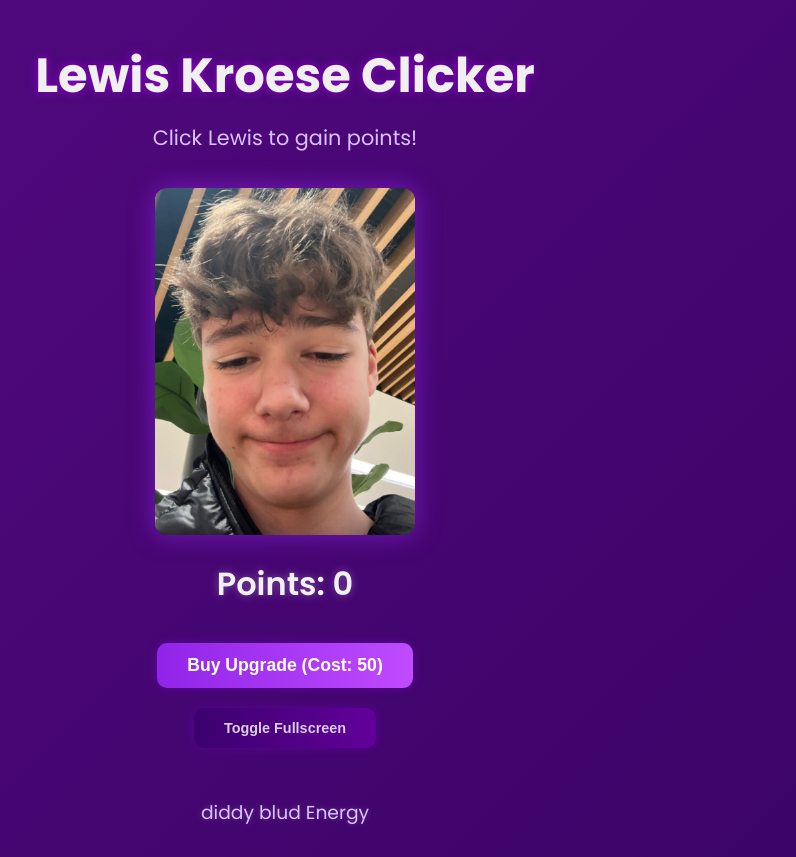
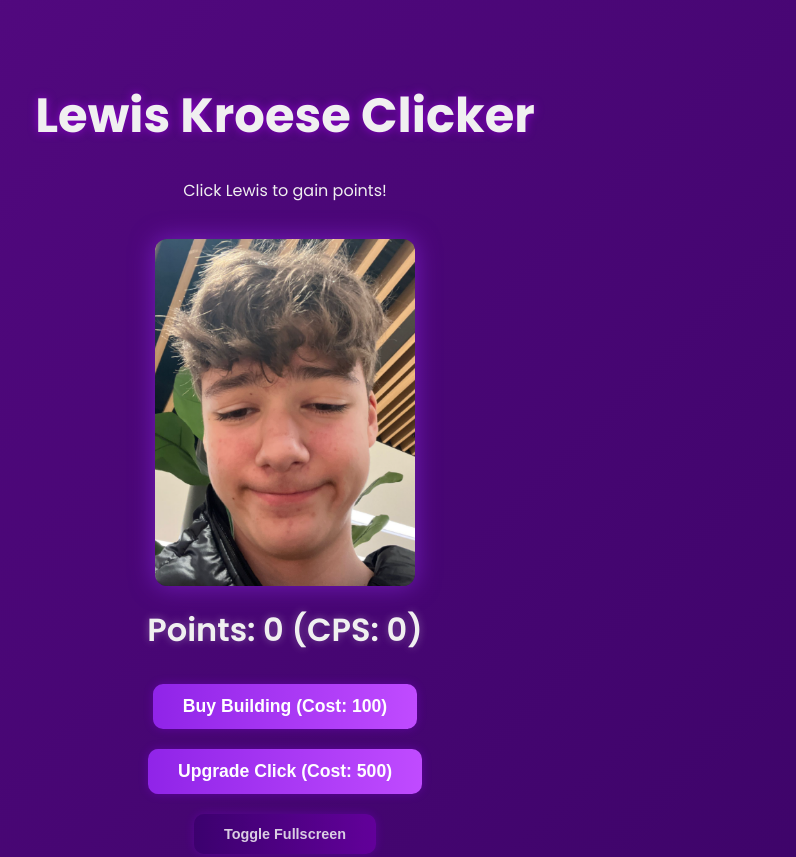
Before and after one commit to B0nczy/b0nczy.github.io, a plain HTML site: page index.html in a window 1280 px wide. Shown: the top 857 px of the page, without its empty margins (355-1151 px from the left). Drawn offline with Linux system fonts and the light colour scheme.

Commit message:
Refactor clicker game HTML and JavaScript logic

```diff
--- a/index.html
+++ b/index.html
@@ -5,17 +5,10 @@
   <meta name="viewport" content="width=device-width, initial-scale=1.0" />
   <title>Lewis Kroese Clicker</title>
 
-  <!-- Font -->
-  <link href="https://fonts.googleapis.com/css2?family=Poppins:wght@400;600;700&display=swap" rel="stylesheet" />
+  <link href="https://fonts.googleapis.com/css2?family=Poppins:wght@400;600;700&display=swap"
+        rel="stylesheet" />
 
   <style>
-    /* General Reset */
-    * {
-      box-sizing: border-box;
-      margin: 0;
-      padding: 0;
-    }
-
     body {
       font-family: "Poppins", sans-serif;
       background: linear-gradient(135deg, #2a004e, #5e0b8c, #2b0055);
@@ -45,13 +38,6 @@
       text-shadow: 0 0 10px rgba(180, 0, 255, 0.6);
     }
 
-    p {
-      font-size: 1.3em;
-      font-weight: 400;
-      color: #d9c3ff;
-      margin-bottom: 15px;
-    }
-
     #clicker-img {
       width: 260px;
       height: auto;
@@ -69,12 +55,12 @@
 
     #counter {
       font-size: 2em;
-      margin: 25px 0;
+      margin: 20px 0;
       font-weight: 600;
       text-shadow: 0 0 8px rgba(255, 255, 255, 0.3);
     }
 
-    button {
+    .btn {
       background: linear-gradient(90deg, #9024e8, #c04bff);
       color: white;
       border: none;
@@ -88,7 +74,7 @@
       box-shadow: 0 0 10px rgba(150, 0, 255, 0.3);
     }
 
-    button:hover {
+    .btn:hover {
       transform: scale(1.05);
       box-shadow: 0 0 20px rgba(180, 60, 255, 0.5);
     }
@@ -104,7 +90,7 @@
     }
 
     footer {
-      margin-top: 40px;
+      margin-top: 30px;
       color: #bfa6ff;
       font-size: 0.9em;
       font-weight: 400;
@@ -120,8 +106,9 @@
 
   <div id="counter">Points: 0</div>
 
-  <button id="upgrade-btn">Buy Upgrade (Cost: 50)</button>
-  <button id="fullscreen-btn">Toggle Fullscreen</button>
+  <button id="buy-building" class="btn">Buy Building (Cost: 100)</button>
+  <button id="upgrade-click" class="btn">Upgrade Click (Cost: 500)</button>
+  <button id="fullscreen-btn" class="btn">Toggle Fullscreen</button>
 
   <footer>
     <p>diddy blud Energy</p>
@@ -129,31 +116,63 @@
 
   <script>
     let points = 0;
-    let perClick = 1;
-    let upgradeCost = 50;
+    let pointsPerClick = 1;
+    let cps = 0; // points per second
 
-    const counter = document.getElementById("counter");
-    const clicker = document.getElementById("clicker-img");
-    const upgradeBtn = document.getElementById("upgrade-btn");
+    let buildingCost = 100;
+    let buildingCount = 0;
+    let buildingCps = 5; // each building gives 5 points/sec
+
+    let clickUpgradeCost = 500;
+    let clickUpgradeLevel = 0;
+
+    const counterEl = document.getElementById("counter");
+    const clickerImg = document.getElementById("clicker-img");
+    const buyBuildingBtn = document.getElementById("buy-building");
+    const upgradeClickBtn = document.getElementById("upgrade-click");
     const fullscreenBtn = document.getElementById("fullscreen-btn");
 
-    clicker.addEventListener("click", () => {
-      points += perClick;
-      counter.textContent = `Points: ${points}`;
+    // clicking
+    clickerImg.addEventListener("click", () => {
+      points += pointsPerClick;
+      updateDisplay();
     });
 
-    upgradeBtn.addEventListener("click", () => {
-      if (points >= upgradeCost) {
-        points -= upgradeCost;
-        perClick++;
-        upgradeCost = Math.floor(upgradeCost * 1.8);
-        upgradeBtn.textContent = `Buy Upgrade (Cost: ${upgradeCost})`;
-        counter.textContent = `Points: ${points}`;
+    // buy buildings → passive income
+    buyBuildingBtn.addEventListener("click", () => {
+      if (points >= buildingCost) {
+        points -= buildingCost;
+        buildingCount++;
+        cps += buildingCps;
+        buildingCost = Math.floor(buildingCost * 1.15);
+        buyBuildingBtn.textContent = `Buy Building (Cost: ${buildingCost})`;
+        updateDisplay();
       } else {
-        alert("Not enough Lewis points!");
+        alert("Not enough points for building!");
       }
     });
 
+    // upgrade click power
+    upgradeClickBtn.addEventListener("click", () => {
+      if (points >= clickUpgradeCost) {
+        points -= clickUpgradeCost;
+        clickUpgradeLevel++;
+        pointsPerClick = pointsPerClick * 2;  // double click power
+        clickUpgradeCost = Math.floor(clickUpgradeCost * 2.5);
+        upgradeClickBtn.textContent = `Upgrade Click (Cost: ${clickUpgradeCost})`;
+        updateDisplay();
+      } else {
+        alert("Not enough points for click upgrade!");
+      }
+    });
+
+    // passive income tick
+    setInterval(() => {
+      points += cps;
+      updateDisplay();
+    }, 1000);
+
+    // fullscreen toggle
     fullscreenBtn.addEventListener("click", () => {
       if (!document.fullscreenElement) {
         document.documentElement.requestFullscreen();
@@ -161,6 +180,10 @@
         document.exitFullscreen();
       }
     });
+
+    function updateDisplay() {
+      counterEl.textContent = `Points: ${points} (CPS: ${cps})`;
+    }
   </script>
 </body>
 </html>
```
